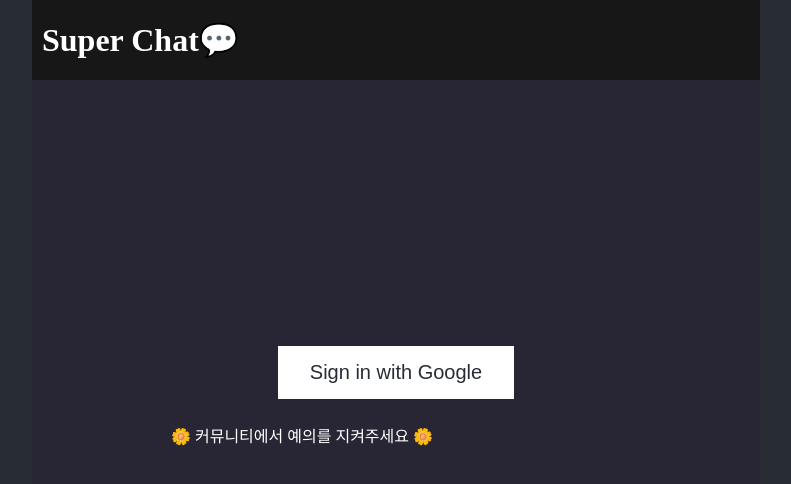
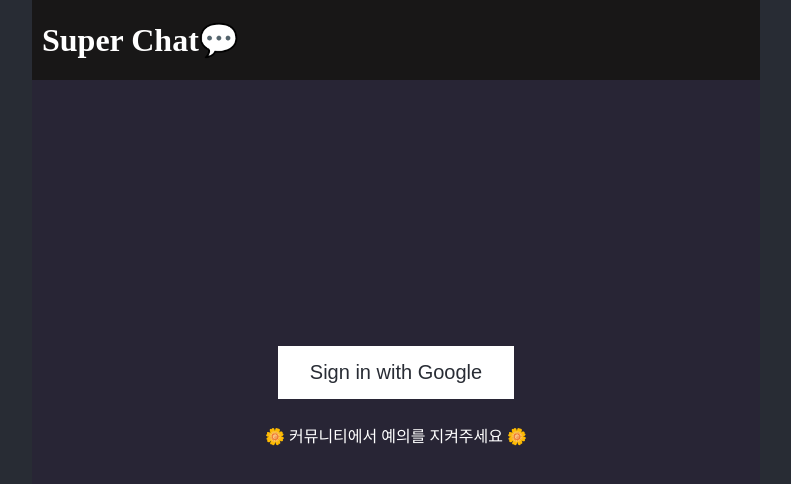
Before and after one commit to KaengEE/React-chatApp, a React (Vite) app: page / in a window 1280 px wide. Shown: the top 484 px of the page, without its empty margins (244-1035 px from the left). Built offline with nearby package versions, Linux system fonts and the light colour scheme; no server answers.

Commit message:
css 수정

```diff
--- a/src/App.css
+++ b/src/App.css
@@ -112,14 +112,12 @@
 }
 
 p {
-  max-width: 500px;
+  max-width: auto;
   margin-bottom: 12px;
   line-height: 24px;
   padding: 10px 20px;
   border-radius: 25px;
   position: relative;
-  display: flex;
-  justify-content: center;
   color: white;
   text-align: center;
 }
```
